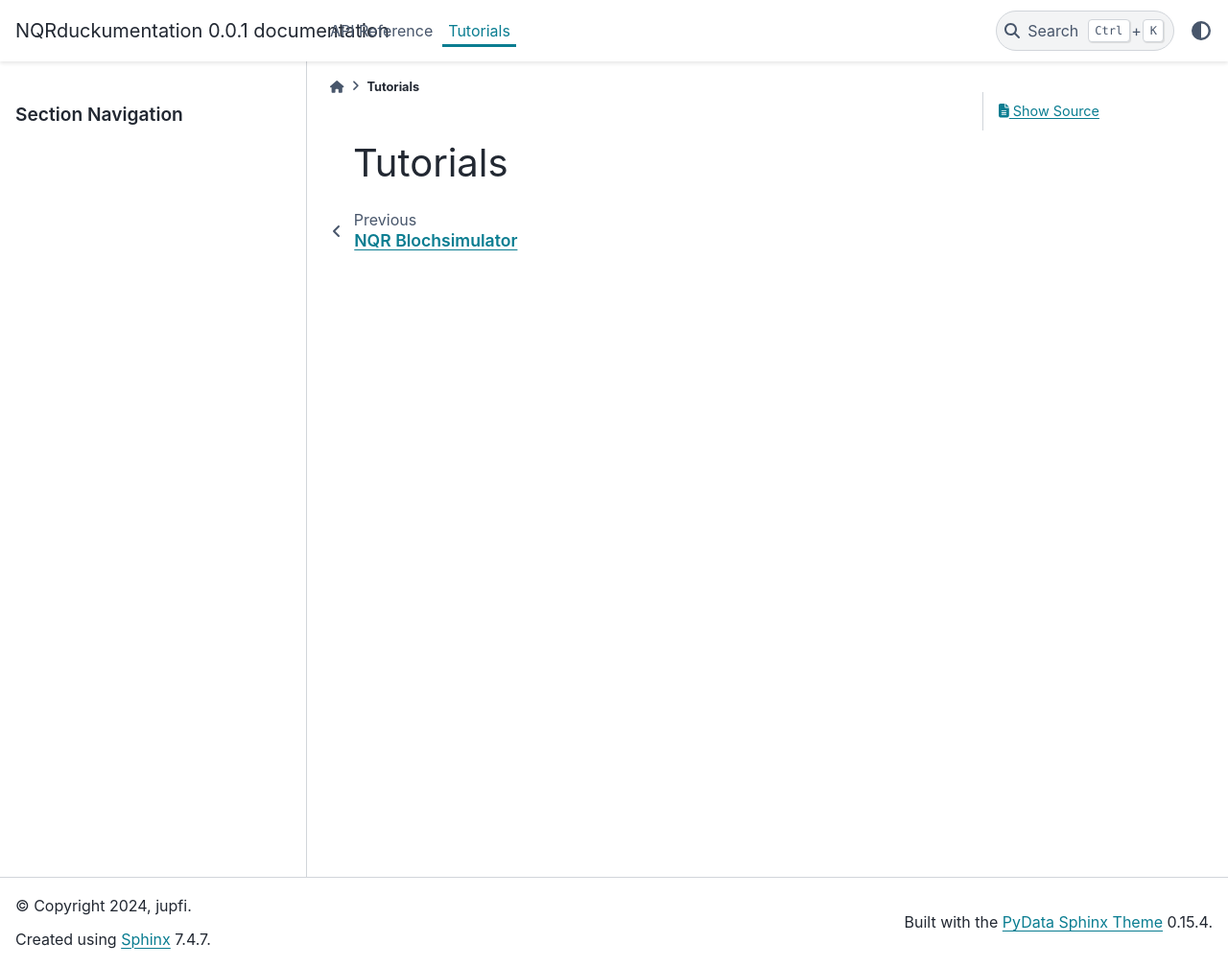
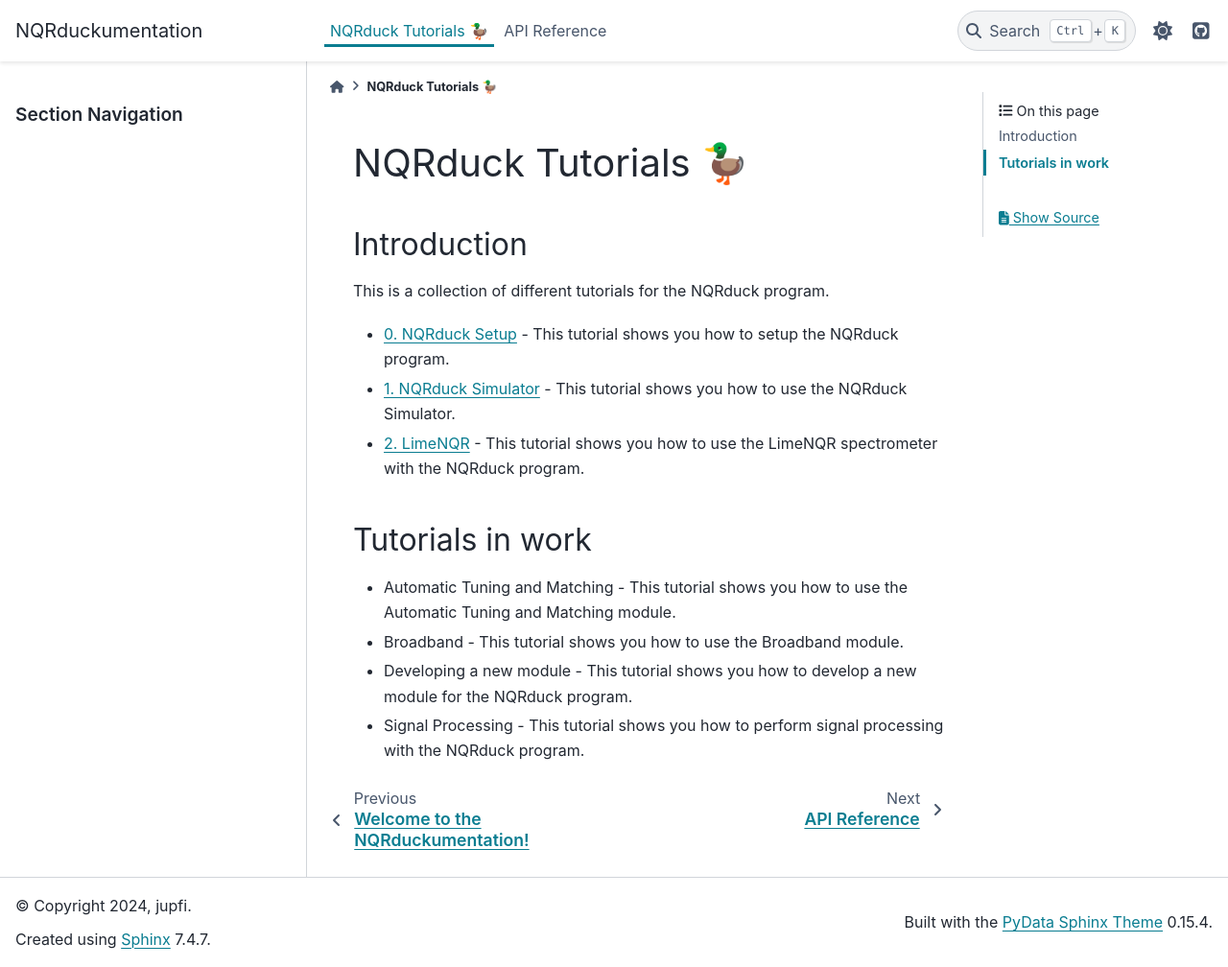
Before and after one commit to nqrduck/NQRduckumentation, a Sphinx documentation site: the page built from source/tutorials/index.rst, in a window 1280 px wide and 1008 px high. Shown: the whole window at 96% size. Built offline with Sphinx 7.4.7 and the PyData theme 0.15.4, drawn with Linux system fonts in a browser that asks for light colours.

Commit message:
Added tutorial pages, fixed title.

```diff
--- a/source/conf.py
+++ b/source/conf.py
@@ -24,9 +24,24 @@
 
 html_theme = "pydata_sphinx_theme"
 html_static_path = ["_static"]
+html_title = "NQRduckumentation"
+html_context  = {"default_mode": "light"}
+
 html_theme_options = {
-    'navbar_title': 'NQRduckumentation',
+    "icon_links": [
+        {
+            # Label for this link
+            "name": "GitHub",
+            # URL where the link will redirect
+            "url": "https://github.com/nqrduck/",
+            # Icon class (if "type": "fontawesome"), or path to local image (if "type": "local")
+            "icon": "fa-brands fa-square-github",
+            # The type of image to be used (see below for details)
+            "type": "fontawesome",
+        }
+   ]
 }
+
 
 extensions = [
     "sphinx.ext.autodoc",
--- a/source/tutorials/index.rst
+++ b/source/tutorials/index.rst
@@ -1,2 +1,25 @@
-Tutorials
-==========
+NQRduck Tutorials 🦆
+====================
+
+
+Introduction
+------------
+
+This is a collection of different tutorials for the NQRduck program.
+
+- :doc:`0. NQRduck Setup <tutorial_0>` - This tutorial shows you how to setup the NQRduck program.
+
+- :doc:`1. NQRduck Simulator <tutorial_1>` - This tutorial shows you how to use the NQRduck Simulator.
+
+- :doc:`2. LimeNQR <tutorial_2>` - This tutorial shows you how to use the LimeNQR spectrometer with the NQRduck program.
+
+Tutorials in work
+-----------------
+
+- Automatic Tuning and Matching - This tutorial shows you how to use the Automatic Tuning and Matching module.
+
+- Broadband - This tutorial shows you how to use the Broadband module.
+
+- Developing a new module - This tutorial shows you how to develop a new module for the NQRduck program.
+
+- Signal Processing - This tutorial shows you how to perform signal processing with the NQRduck program.
--- a/source/tutorials/tutorial_1.rst
+++ b/source/tutorials/tutorial_1.rst
@@ -0,0 +1,2 @@
+1. NQRduck Simulator Tutorial 🦆
+================================
--- /dev/null
+++ b/source/tutorials/tutorial_2.rst
@@ -0,0 +1,2 @@
+2. LimeNQR Tutorial 🦆
+======================
```
Also changed, not shown: source/index.rst (+11 -1 lines), source/tutorials/tutorial_0.rst (added, +43 -0 lines).
